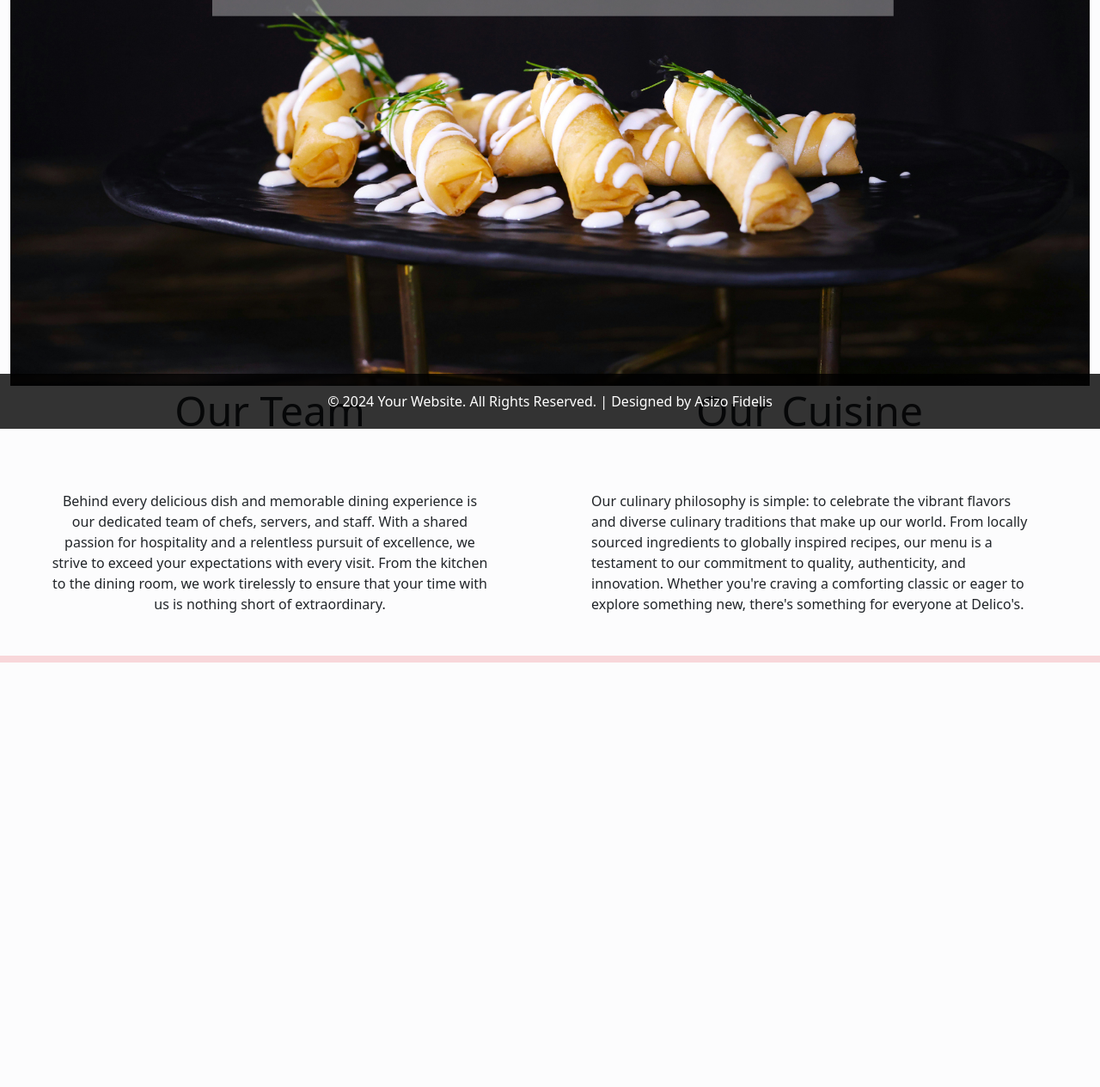
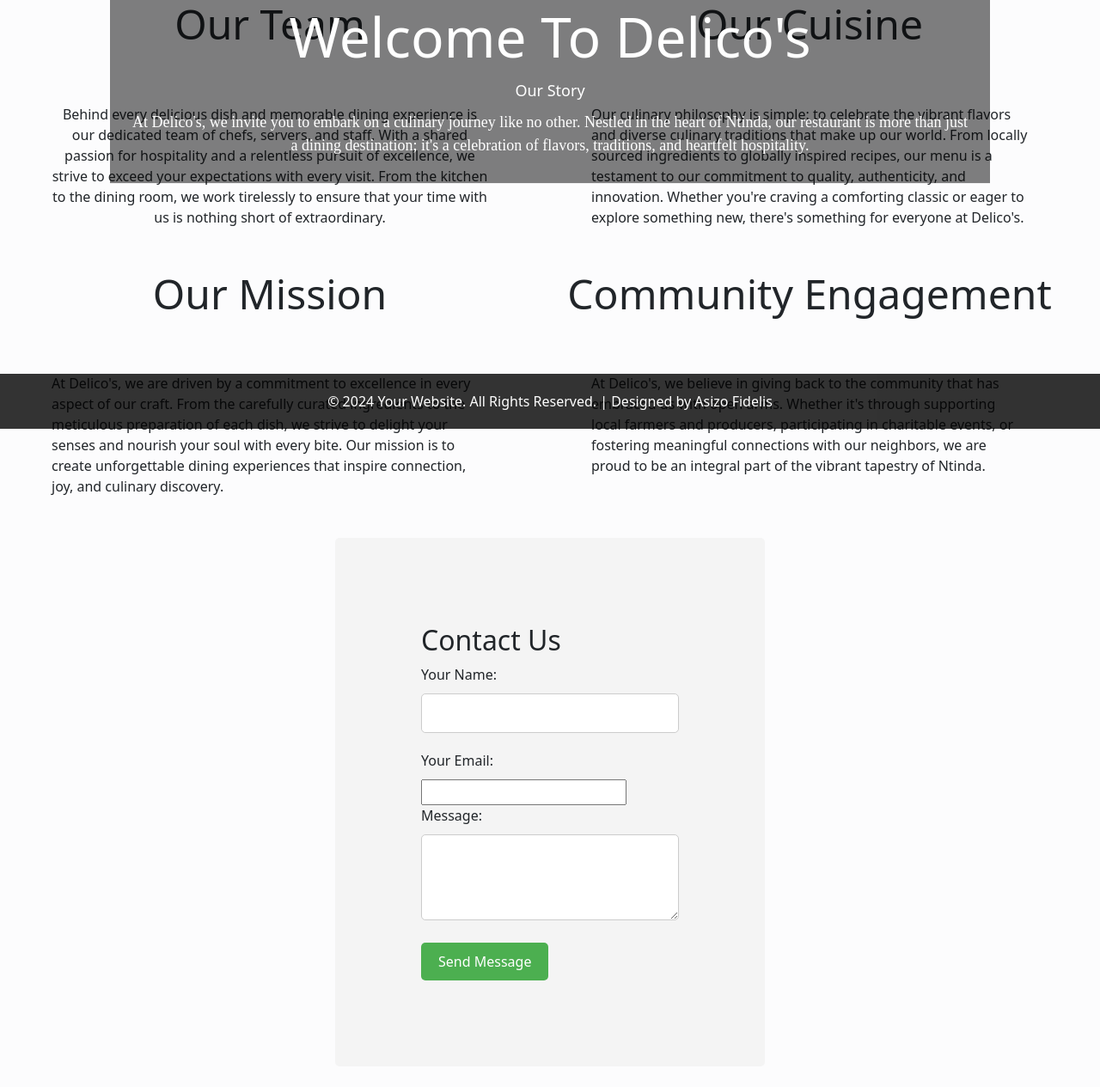
Before and after one commit to FidelisDelico/Project_1, a PHP site: page /About.html in a window 1280 px wide. Shown: the part 301-1566 px from the top of the page at 86% size. Before the commit the page ends 1072 px from the top, so only its background shows below. Run offline with PHP 8.4, Linux system fonts and the light colour scheme.

Commit message:
New improvements on my website

```diff
--- a/About.html
+++ b/About.html
@@ -4,6 +4,31 @@
   <title>Delico's Restaurant </title>
   <link rel="stylesheet" href="bootstrap/css/bootstrap.min.css">
   <link rel="stylesheet" href="about.css">
+  <style>
+
+.overlay-text {
+    position: absolute;
+    top: 50%;
+    left: 50%;
+    transform: translate(-50%, -50%);
+    background-color: rgba(0, 0, 0, 0.5); /* Black with 50% opacity */
+    color: white;
+    padding: 20px;
+    text-align: center;
+    width: 80%; /* Adjust the width as needed */
+}
+
+.overlay-text h2 {
+    margin: 0;
+    font-size: 24px;
+}
+
+.overlay-text p {
+    margin: 10px 0;
+    font-size: 18px;
+}
+
+  </style>
 </head>
 <body class="bg-light-subtle">
   <ul class="nav p-sm-0 justify-content-between">
@@ -30,7 +55,16 @@
   <div class="container-fluid">
     <div class="row">
       <div class="col-auto">
-        <img src="bootstrap/Images/new2.jpg" class="img-fluid">
+
+        <div class="overlay-text">
+          <H1 class="display-3">Welcome To Delico's</H1>
+          <p>Our Story</p>
+          <p style="font-family: 'Times New Roman', Times, serif;">At Delico's, we invite you to embark on a culinary journey like no other.
+            Nestled in the heart of Ntinda, our restaurant is more than just a dining
+            destination; it's a celebration of flavors, traditions, and heartfelt hospitality.</p>
+        </div>
+        <img src="bootstrap/Images/turkish-stuffed-eggplants-with-ground-beef-vegetables-baked-with-tomato-sauce.jpg" class="img-fluid">
+
       </div>
 
     <div class="row">
@@ -53,6 +87,25 @@
           </div>
         </div>
 
+        <div class="col-lg-6">
+          <p style="text-align: center;" class="display-5">Our Mission</p>
+          <div class="p-5">
+            At Delico's, we are driven by a commitment to excellence in every aspect of our craft.
+            From the carefully curated ingredients to the meticulous preparation of each dish, we strive
+            to delight your senses and nourish your soul with every bite. Our mission is to create
+            unforgettable dining experiences that inspire connection, joy, and culinary discovery.
+          </div>
+        </div>
+        <div class="col-lg-6">
+          <p style="text-align: center;" class="display-5">Community Engagement</p>
+          <div class="p-5">
+            At Delico's, we believe in giving back to the community that has embraced us with open arms.
+            Whether it's through supporting local farmers and producers, participating in charitable
+            events, or fostering meaningful connections with our neighbors, we are proud to be an
+            integral part of the vibrant tapestry of Ntinda.
+          </div>
+        </div>
+
       </div>
 
   </div>
@@ -60,19 +113,23 @@
     </div>
   </div>
 
+  <div class="contact-form">
+    <h2>Contact Us</h2>
+    <form action="contact_form.php" method="POST">
+        <label for="name">Your Name:</label>
+        <input type="text" id="name" name="name" required>
+
+        <label for="email">Your Email:</label>
+        <input type="email" id="email" name="email" required>
+
+        <label for="message">Message:</label>
+        <textarea id="message" name="message" required></textarea>
+
+        <input type="submit" value="Send Message">
+    </form>
+</div>
 
 
-  <div class="container-fluid">
-
-    <div class="row">
-      <div class="col bg-danger-subtle">
-        <div class="pb-lg-2"></div>
-
-      </div>
-
-
-    </div>
-  </div>
       <br>
 
       <div class="footer">
--- a/Home.css
+++ b/Home.css
@@ -13,8 +13,9 @@
 
 }
 body {
-    background-image: url(bootstrap/Images/sssssssssss.jpg);
-    background-position: 100%;
+    background-color: black;
+    background-position: bottom;
+    background-repeat: no-repeat;
 }
 .nav {
     background-color: rgba(0, 0, 0, 0.7); /* Transparent black background */
--- a/Projects.css
+++ b/Projects.css
@@ -81,11 +81,12 @@ body {
     padding: 10px 0;
   }
   .banner {
-    background-color: #f9f9f9;
+    background-color: #0f0e0e;
     padding: 100px;
     text-align: center;
+
   }
 
   .banner h1 {
-    margin: 0;
+    margin: 5%;
   }
--- a/Services.css
+++ b/Services.css
@@ -2,6 +2,7 @@ body {
     background-image: url(bootstrap/Images/vecteezy_ai-generated-valentine-food-dishes-fork-knife-and-rose_37236403.jpg);
     opacity: 0.9;
     background-size: 100%;
+
 }
 h6 {
     text-align: center;
--- a/about.css
+++ b/about.css
@@ -43,3 +43,41 @@ p {
     color: #fff;
     text-decoration: none;
 }
+
+/* Basic styles for the form */
+.contact-form {
+    width: 100%;
+    max-width: 500px;
+    margin: 0 auto;
+    padding: 100px;
+    background-color: #f4f4f4;
+    border-radius: 5px;
+}
+.contact-form label {
+    display: block;
+    margin-bottom: 10px;
+}
+.contact-form input[type="text"],
+.contact-form textarea {
+    width: 100%;
+    padding: 10px;
+    margin-bottom: 20px;
+    border: 1px solid #ccc;
+    border-radius: 5px;
+    box-sizing: border-box;
+}
+.contact-form textarea {
+    height: 100px;
+}
+.contact-form input[type="submit"] {
+    background-color: #4CAF50;
+    color: white;
+    padding: 10px 20px;
+    border: none;
+    border-radius: 5px;
+    cursor: pointer;
+    font-size: 16px;
+}
+.contact-form input[type="submit"]:hover {
+    background-color: #45a049;
+}
```
Also changed, not shown: Home.html (+105 -2 lines), Home.js (added, +29 -0 lines), Projects.html (+26 -4 lines), Services.html (+70 -36 lines), bootstrap/Fonts/Beauty_Ballerina.otf (added), 9 other files.
